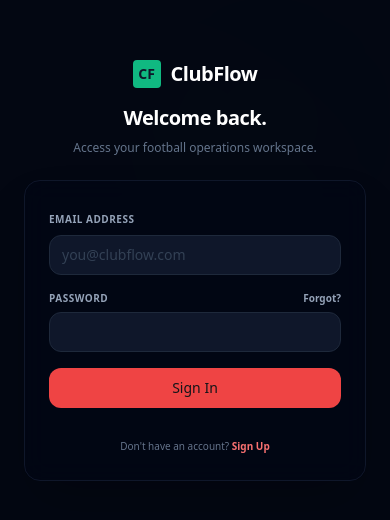
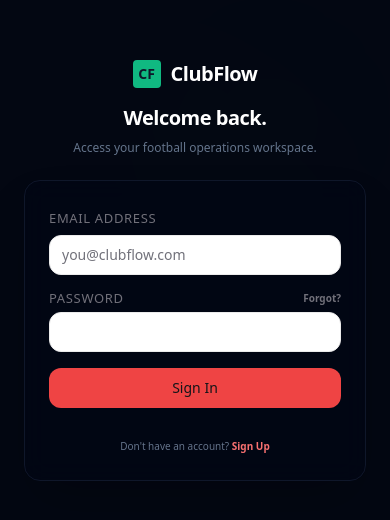
Before and after one commit to Flippetyflop86/CamdenUnited2026, a Next.js app: page /login in a window 390 px wide. Shown: the part 152-672 px from the top of the page. Built offline with nearby package versions, Linux system fonts and the light colour scheme; no server answers.

Commit message:
fix(ui): use design tokens for login inputs to fix mobile contrast

```diff
--- a/src/app/login/page.tsx
+++ b/src/app/login/page.tsx
@@ -85,7 +85,7 @@ export default function LoginPage() {
                         )}
 
                         <div className="space-y-1.5">
-                            <Label htmlFor="email" className="text-slate-400 text-[10px] font-bold uppercase tracking-wider">Email address</Label>
+                            <Label htmlFor="email" className="cf-metadata uppercase tracking-wider font-bold">Email address</Label>
                             <Input
                                 id="email"
                                 type="email"
@@ -93,14 +93,14 @@ export default function LoginPage() {
                                 value={email}
                                 onChange={(e) => setEmail(e.target.value)}
                                 required
-                                className="bg-slate-900 border-slate-800 text-white placeholder:text-slate-700 focus-visible:ring-red-600 rounded-xl h-10 text-xs transition-all"
+                                className="bg-surface-2 border-border text-foreground placeholder:text-muted-foreground focus-visible:ring-primary rounded-xl h-10 text-xs transition-all"
                             />
                         </div>
 
                         <div className="space-y-1.5">
                             <div className="flex items-center justify-between">
-                                <Label htmlFor="password" className="text-slate-400 text-[10px] font-bold uppercase tracking-wider">Password</Label>
-                                <Link href="/reset-password" className="text-[10px] font-bold text-slate-400 hover:text-red-500 transition-colors">
+                                <Label htmlFor="password" className="cf-metadata uppercase tracking-wider font-bold">Password</Label>
+                                <Link href="/reset-password" className="text-[10px] font-bold text-muted-foreground hover:text-primary transition-colors">
                                     Forgot?
                                 </Link>
                             </div>
@@ -110,7 +110,7 @@ export default function LoginPage() {
                                 value={password}
                                 onChange={(e) => setPassword(e.target.value)}
                                 required
-                                className="bg-slate-900 border-slate-800 text-white focus-visible:ring-red-600 rounded-xl h-10 text-xs transition-all"
+                                className="bg-surface-2 border-border text-foreground focus-visible:ring-primary rounded-xl h-10 text-xs transition-all"
                             />
                         </div>
 
```
